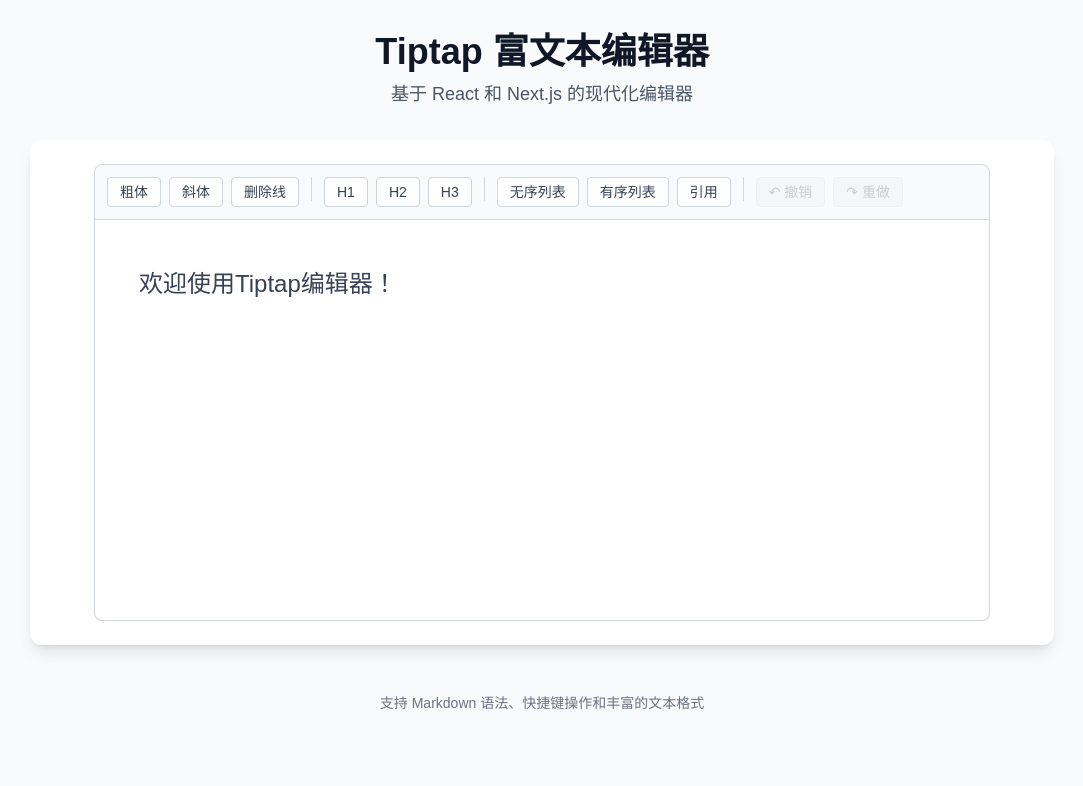
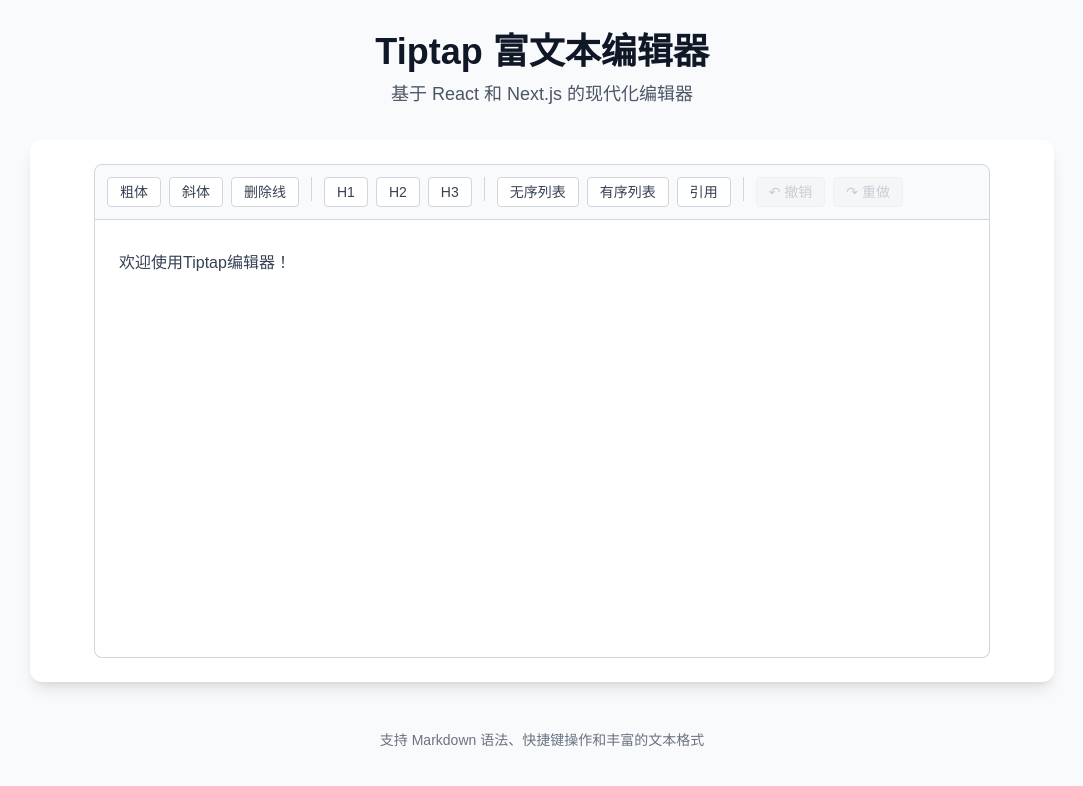
Before and after one commit to jscsvip-afei/tiptap-core, a Next.js app: page / in a window 1280 px wide. Shown: the top 786 px of the page, without its empty margins (98-1181 px from the left). Built offline with nearby package versions, Linux system fonts and the light colour scheme.

Commit message:
style: 更新编辑器样式，调整默认样式的间距

```diff
--- a/src/components/Editor.tsx
+++ b/src/components/Editor.tsx
@@ -37,7 +37,7 @@
     immediatelyRender: false,
     editorProps: {
       attributes: {
-        class: 'prose prose-sm sm:prose-base lg:prose-lg xl:prose-2xl m-5 focus:outline-none',
+        class: 'min-h-96 prose dark:prose-invert focus:outline-none max-w-none',
       },
     },
   })
--- a/src/styles/tiptap-editor.css
+++ b/src/styles/tiptap-editor.css
@@ -1 +1,37 @@
 /* Tiptap 编辑器专用样式 */
+/* Alternative approach using higher specificity */
+@layer utilities {
+  .prose.prose h2,
+  .prose.prose h3,
+  .prose.prose h4,
+  .prose.prose h5,
+  .prose.prose ul,
+  .prose.prose ol {
+    margin-top: 0.5em;
+    margin-bottom: 0.3em;
+  }
+
+  .prose.prose p,
+  .prose.prose pre,
+  .prose.prose blockquote {
+    margin-top: 0.3em;
+    margin-bottom: 0.3em;
+  }
+
+  .prose.prose li {
+    margin-top: 0px;
+    margin-bottom: 0px;
+  }
+
+  .prose.prose li > p,
+  .prose.prose li > ul,
+  .prose.prose li > ol {
+    margin-top: 0px;
+    margin-bottom: 0px;
+  }
+
+  .prose.prose hr {
+    margin-top: 0.5em;
+    margin-bottom: 0.5em;
+  }
+}
```
